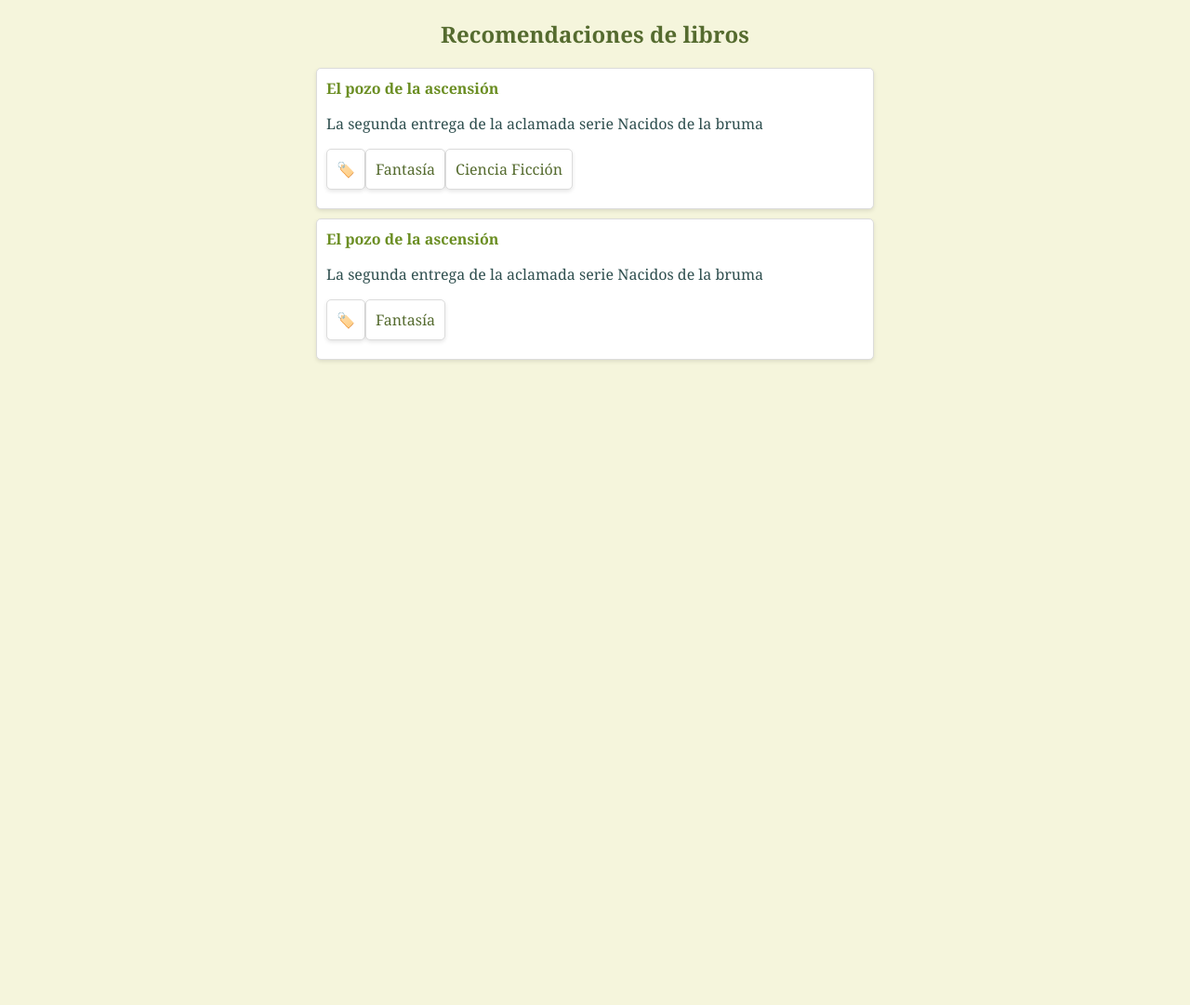
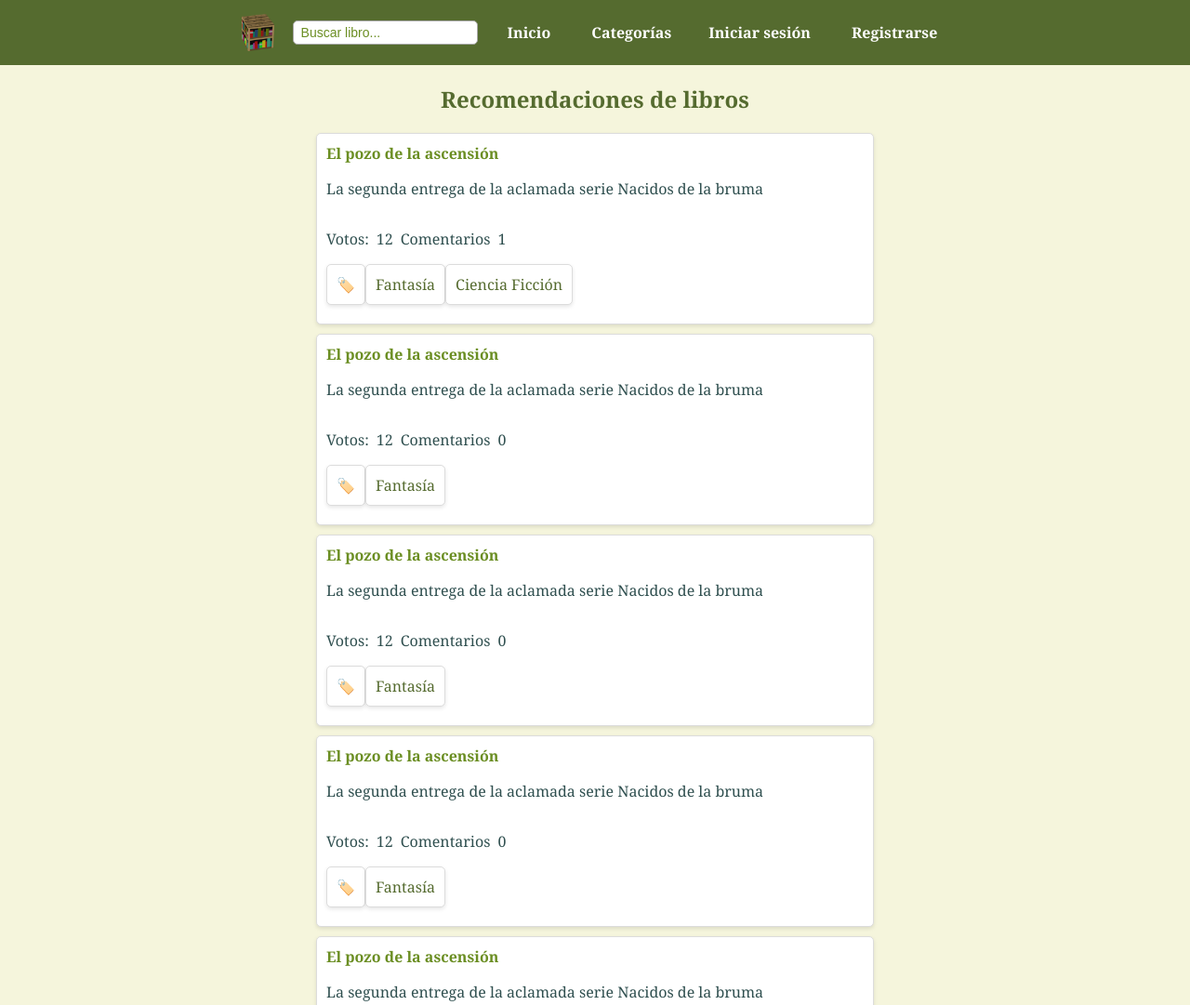
Before and after one commit to GodtoL/Bibliovotes-Front-js, a plain HTML site: page index.html in a window 1280 px wide. Shown: the top 1081 px of the page at 93% size. Before the commit the page ends 800 px from the top, so only its background shows below. Drawn offline with Linux system fonts and the light colour scheme.

Commit message:
Se agrega la visualización de los comentarios

```diff
--- a/index.html
+++ b/index.html
@@ -3,11 +3,25 @@
 <head>
   <meta charset="UTF-8">
   <meta name="viewport" content="width=device-width, initial-scale=1.0">
-  <title>Organizador de Enlaces</title>
+  <title>Bibliovotes</title>
   <link rel="stylesheet" href="static/css/styles.css">
 
 </head>
 <body>
+  <header>
+    <div class="head-menu">
+        <img src="static/images/pngwing.com.png" alt="logo BiblioVotes">
+        <input type="text" placeholder="Buscar libro...">
+        <li><a class="user-btn" href="index.html">Inicio</a></li>
+
+        <li><a class="user-btn" href="index.html"> Categorías </a></li>
+    </div>
+    <div class="head-menu">
+
+        <li><a class="user-btn" href="index.html"> Iniciar sesión </a></li>
+        <li><a class="user-btn" href="index.html"> Registrarse </a></li>
+    </div>
+</header>
   <h1>Recomendaciones de libros</h1>
   <ul class="link-list" id="link-list">
     <!-- Enlaces dinámicos aquí -->
--- a/script.js
+++ b/script.js
@@ -1,7 +1,7 @@
 // Simulación de una lista de enlaces (puedes reemplazarlo con datos reales)
 const books = [
     {
-        "id": 34,
+        "id": 1,
         "title": "El pozo de la ascensión",
         "author": "Brandon Sanderson",
         "shortDescription": "La segunda entrega de la aclamada serie Nacidos de la bruma",
@@ -31,10 +31,10 @@ const books = [
               }
           }
         ],
-        "comments": []
+        "comments": ["carcel"]
     },
     {
-        "id": 35,
+        "id": 2,
         "title": "El pozo de la ascensión",
         "author": "Brandon Sanderson",
         "shortDescription": "La segunda entrega de la aclamada serie Nacidos de la bruma",
@@ -55,7 +55,122 @@ const books = [
             }
         ],
         "comments": []
-    }
+    },
+    {
+      "id": 3,
+      "title": "El pozo de la ascensión",
+      "author": "Brandon Sanderson",
+      "shortDescription": "La segunda entrega de la aclamada serie Nacidos de la bruma",
+      "description": "Durante mil años el Lord Legislador reina con un poder absoluto gracias al terror, a sus poderes y a su inmortalidad. Pero vencer y matar al Lord Legislador fue la parte sencilla. El verdadero desafío será sobrevivir a las consecuencias de su caída.",
+      "votesCount": 12,
+      "createdAt": "2024-12-30T18:42:27.681Z",
+      "updatedAt": "2024-12-30T18:42:27.681Z",
+      "tags": [
+          {
+              "id": 1,
+              "name": "Fantasía",
+              "BookTag": {
+                  "createdAt": "2024-12-30T18:42:27.742Z",
+                  "updatedAt": "2024-12-30T18:42:27.742Z",
+                  "BookId": 35,
+                  "TagId": 1
+              }
+          }
+      ],
+      "comments": []
+  },
+  {
+    "id": 4,
+    "title": "El pozo de la ascensión",
+    "author": "Brandon Sanderson",
+    "shortDescription": "La segunda entrega de la aclamada serie Nacidos de la bruma",
+    "description": "Durante mil años el Lord Legislador reina con un poder absoluto gracias al terror, a sus poderes y a su inmortalidad. Pero vencer y matar al Lord Legislador fue la parte sencilla. El verdadero desafío será sobrevivir a las consecuencias de su caída.",
+    "votesCount": 12,
+    "createdAt": "2024-12-30T18:42:27.681Z",
+    "updatedAt": "2024-12-30T18:42:27.681Z",
+    "tags": [
+        {
+            "id": 1,
+            "name": "Fantasía",
+            "BookTag": {
+                "createdAt": "2024-12-30T18:42:27.742Z",
+                "updatedAt": "2024-12-30T18:42:27.742Z",
+                "BookId": 35,
+                "TagId": 1
+            }
+        }
+    ],
+    "comments": []
+},
+{
+  "id": 5,
+  "title": "El pozo de la ascensión",
+  "author": "Brandon Sanderson",
+  "shortDescription": "La segunda entrega de la aclamada serie Nacidos de la bruma",
+  "description": "Durante mil años el Lord Legislador reina con un poder absoluto gracias al terror, a sus poderes y a su inmortalidad. Pero vencer y matar al Lord Legislador fue la parte sencilla. El verdadero desafío será sobrevivir a las consecuencias de su caída.",
+  "votesCount": 12,
+  "createdAt": "2024-12-30T18:42:27.681Z",
+  "updatedAt": "2024-12-30T18:42:27.681Z",
+  "tags": [
+      {
+          "id": 1,
+          "name": "Fantasía",
+          "BookTag": {
+              "createdAt": "2024-12-30T18:42:27.742Z",
+              "updatedAt": "2024-12-30T18:42:27.742Z",
+              "BookId": 35,
+              "TagId": 1
+          }
+      }
+  ],
+  "comments": ["me gusto", "fachero"]
+},
+{
+  "id": 6,
+  "title": "El pozo de la ascensión",
+  "author": "Brandon Sanderson",
+  "shortDescription": "La segunda entrega de la aclamada serie Nacidos de la bruma",
+  "description": "Durante mil años el Lord Legislador reina con un poder absoluto gracias al terror, a sus poderes y a su inmortalidad. Pero vencer y matar al Lord Legislador fue la parte sencilla. El verdadero desafío será sobrevivir a las consecuencias de su caída.",
+  "votesCount": 12,
+  "createdAt": "2024-12-30T18:42:27.681Z",
+  "updatedAt": "2024-12-30T18:42:27.681Z",
+  "tags": [
+      {
+          "id": 1,
+          "name": "Fantasía",
+          "BookTag": {
+              "createdAt": "2024-12-30T18:42:27.742Z",
+              "updatedAt": "2024-12-30T18:42:27.742Z",
+              "BookId": 35,
+              "TagId": 1
+          }
+      }
+  ],
+  "comments": []
+},
+{
+  "id": 7,
+  "title": "El pozo de la ascensión",
+  "author": "Brandon Sanderson",
+  "shortDescription": "La segunda entrega de la aclamada serie Nacidos de la bruma",
+  "description": "Durante mil años el Lord Legislador reina con un poder absoluto gracias al terror, a sus poderes y a su inmortalidad. Pero vencer y matar al Lord Legislador fue la parte sencilla. El verdadero desafío será sobrevivir a las consecuencias de su caída.",
+  "votesCount": 12,
+  "createdAt": "2024-12-30T18:42:27.681Z",
+  "updatedAt": "2024-12-30T18:42:27.681Z",
+  "tags": [
+      {
+          "id": 1,
+          "name": "Fantasía",
+          "BookTag": {
+              "createdAt": "2024-12-30T18:42:27.742Z",
+              "updatedAt": "2024-12-30T18:42:27.742Z",
+              "BookId": 35,
+              "TagId": 1
+          }
+      }
+  ],
+  "comments": ["good"]
+},
 ]
 
 
@@ -67,58 +182,90 @@ const increment = 5; // Cuántos books mostrar por clic
 const bookList = document.getElementById("link-list");
 const moreButton = document.getElementById("ver-mas");
 
-// Función para cargar books
 function loadBooks() {
   const nextIndex = currentIndex + increment;
   const booksDisplayed = books.slice(currentIndex, nextIndex);
 
-  // Itera sobre los libros a mostrar
-  for (let i = 0; i < booksDisplayed.length; i++) {
-    const book = booksDisplayed[i];
-    const tags = book.tags;  // Accede correctamente a los tags
-    const li = document.createElement("li");
-    const a = document.createElement("a");
-    const p = document.createElement("p");
+  const fragment = document.createDocumentFragment();
 
-    // Define el enlace hacia el libro
-    a.href = `book.html?id=${book.id}`;
-    a.textContent = book.title;
+  booksDisplayed.forEach(book => {
+    const bookItem = createBookItem(book);
+    fragment.appendChild(bookItem);
+  });
 
-    // Descripción corta del libro
-    p.textContent = book.shortDescription;
-    p.classList.add("short-description");
-
-    // Crear un nuevo <ul> dentro de este <li> para los tags
-    const subUl = document.createElement("ul");
-    subUl.classList.add("tags-list");
-    const tagEmoji = document.createElement("li");
-    tagEmoji.textContent = "🏷️";
-    subUl.appendChild(tagEmoji);
-    // Crear elementos <li> dentro de este <ul> para cada tag
-    tags.forEach(tag => {
-      const subLi = document.createElement("li");
-      subLi.textContent = tag.name;
-      subLi.classList.add("tag-item")
-      subUl.appendChild(subLi);
-    });
-    // Agregar los subelementos al <ul>
-    li.appendChild(a);
-    li.appendChild(p);
-    li.appendChild(subUl);
-    bookList.appendChild(li);
-  }
-
-  // Actualizar el índice para la próxima carga
+  bookList.appendChild(fragment);
   currentIndex = nextIndex;
 
-  // Ocultar el botón si no hay más books por cargar
   if (currentIndex >= books.length) {
     moreButton.style.display = "none";
   }
 }
 
-// Evento para el botón "Ver más"
-moreButton.addEventListener("click", loadBooks);
+// Función para cargar books
+function createTagList(tags) {
+  const subUl = document.createElement("ul");
+  subUl.classList.add("tags-list");
 
-// Carga inicial de books
+  const tagEmoji = document.createElement("li");
+  tagEmoji.textContent = "🏷️";
+  subUl.appendChild(tagEmoji);
+
+  tags.forEach(tag => {
+    const subLi = document.createElement("li");
+    subLi.textContent = tag.name;
+    subLi.classList.add("tag-item");
+    subUl.appendChild(subLi);
+  });
+
+  return subUl;
+}
+
+function createVotesSection(votesCount, allComments) {
+  const divVotes = document.createElement("div");
+  divVotes.classList.add("votes");
+
+  const votes = document.createElement("p");
+  votes.textContent = "Votos:";
+  const amountVotes = document.createElement("p");
+  amountVotes.textContent = votesCount;
+  const comments = document.createElement("p");
+  comments.textContent = "Comentarios";
+  const amountComments = document.createElement("p");
+  amountComments.textContent = allComments.length;
+
+  divVotes.appendChild(votes);
+  divVotes.appendChild(amountVotes);
+  divVotes.appendChild(comments);
+  divVotes.appendChild(amountComments);
+
+
+  return divVotes;
+}
+
+function createBookItem(book) {
+  const li = document.createElement("li");
+  const a = document.createElement("a");
+  const p = document.createElement("p");
+
+  a.href = `book.html?id=${book.id}`;
+  a.textContent = book.title;
+
+  p.textContent = book.shortDescription;
+  p.classList.add("short-description");
+
+  const tagList = createTagList(book.tags);
+  const votesSection = createVotesSection(book.votesCount, book.comments);
+
+  li.appendChild(a);
+  li.appendChild(p);
+  li.appendChild(votesSection);
+  li.appendChild(tagList);
+
+
+  return li;
+}
 loadBooks();
+moreButton.addEventListener("click", () => {
+  loadBooks();
+
+});
--- a/static/css/styles.css
+++ b/static/css/styles.css
@@ -9,11 +9,12 @@ body {
 
 header {
 display: flex;
-justify-content: space-between;
+justify-content: center;
 align-items: center;
 padding: 15px 20px;
-background-color: #556B2F; /* Verde musgo */
-color: #FFFFFF; /* Texto blanco */
+background-color: #556B2F;
+color: #FFFFFF;
+gap: 1rem;
 }
 
 .head-menu {
@@ -46,6 +47,7 @@ background-color: #8FBC8F; /* Verde suave */
 
 input[type="text"] {
 padding: 8px;
+height: 0.5rem;
 font-size: 14px;
 border: 1px solid #A9A9A9; /* Gris oscuro */
 border-radius: 5px;
@@ -120,3 +122,8 @@ background-color: #556B2F; /* Verde musgo */
   background-color: #ff0000;
 
 }
+
+.votes{
+  display: flex;
+  gap: 0.5rem;
+}
```
Also changed, not shown: static/images/pngwing.com.png (added).
